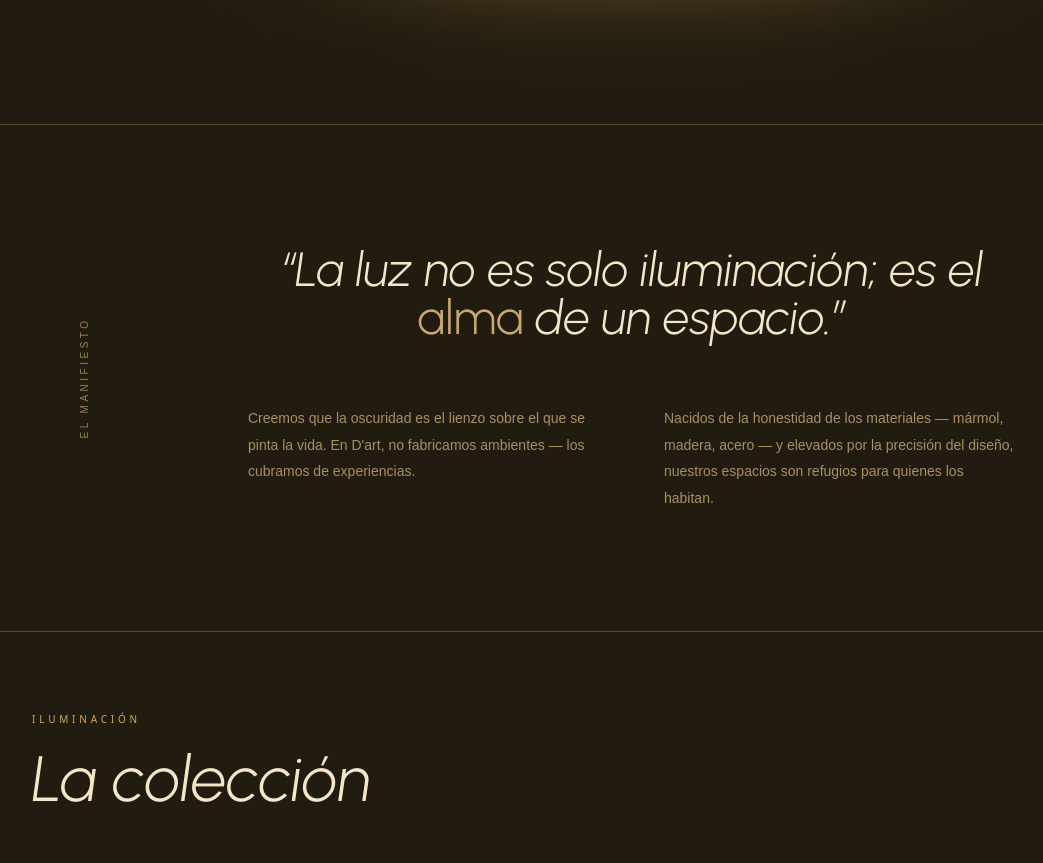
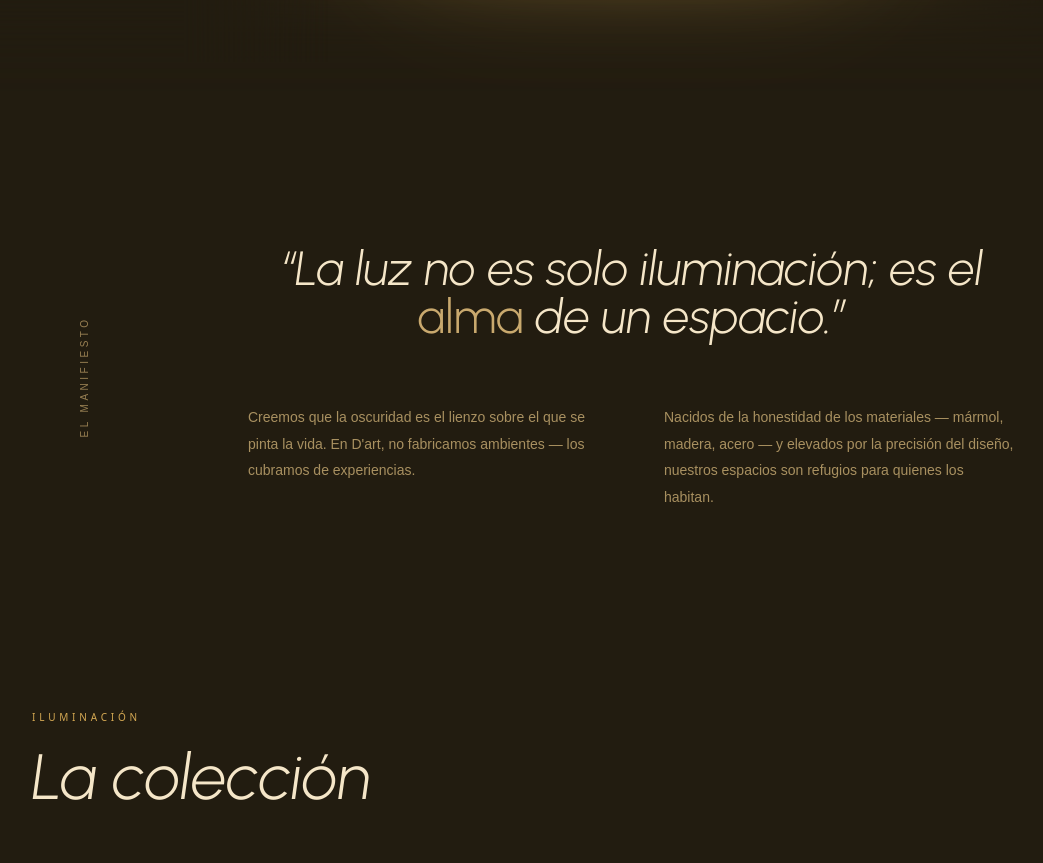
Before and after one commit to dartdesignremodeling/Dart-website, a Next.js app: page / in a window 1280 px wide. Shown: the part 1060-1923 px from the top of the page, without its empty margins (8-1051 px from the left). Built offline with nearby package versions, Linux system fonts and the light colour scheme; a web font is replaced by a local one.

Commit message:
Remove top and bottom gold divider lines from ManifiestoSection

```diff
--- a/src/components/ManifiestoSection.tsx
+++ b/src/components/ManifiestoSection.tsx
@@ -5,11 +5,6 @@ import { motion } from "framer-motion";
 export function ManifiestoSection() {
   return (
     <>
-      {/* Top rule */}
-      <div style={{ backgroundColor: "#221c10" }}>
-        <div style={{ height: "1px", backgroundColor: "rgba(201, 169, 110, 0.3)" }} />
-      </div>
-
       <section
         className="relative w-full"
         style={{
@@ -105,10 +100,6 @@ export function ManifiestoSection() {
         </div>
       </section>
 
-      {/* Bottom rule */}
-      <div style={{ backgroundColor: "#221c10" }}>
-        <div style={{ height: "1px", backgroundColor: "rgba(201, 169, 110, 0.3)" }} />
-      </div>
     </>
   );
 }
```
